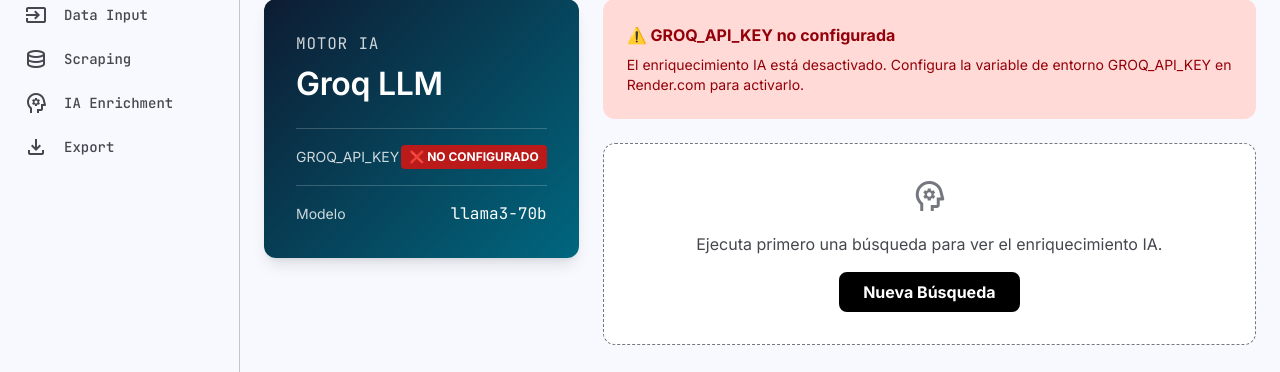
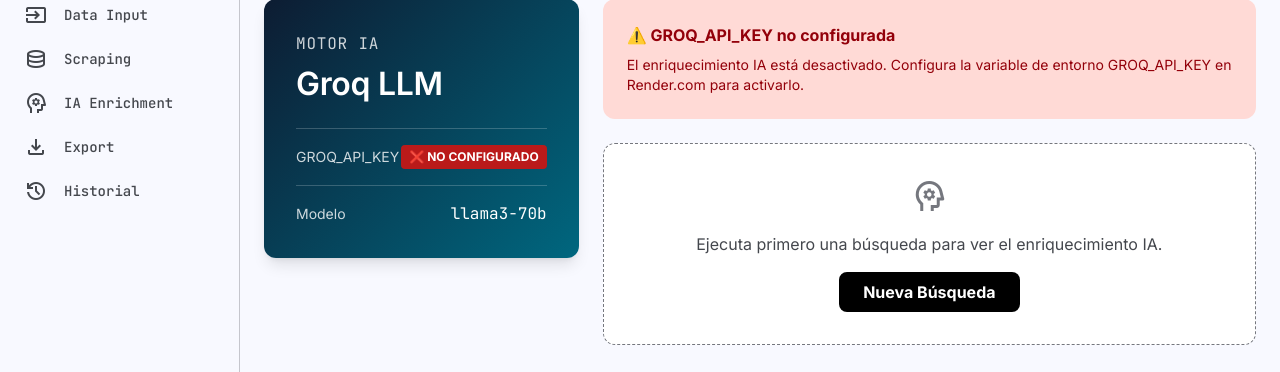
Before and after one commit to corvusnigrumm/KeySearch-SEO, a FastAPI app: template templates/ia.html in a window 1280 px wide. Shown: the part 185-557 px from the top of the page. Run offline with FastAPI, Linux system fonts and the light colour scheme; the template is opened without the code that fills it, so the values that code supplies are empty; some libraries are stand-ins or nearby versions.

Commit message:
feat: expose historial page in sidebar

```diff
--- a/templates/_sidebar.html
+++ b/templates/_sidebar.html
@@ -10,7 +10,8 @@
       ("/config", "input", "Data Input"),
       ("/scraping", "database", "Scraping"),
       ("/ia", "psychology", "IA Enrichment"),
-      ("/export", "download", "Export")
+      ("/export", "download", "Export"),
+      ("/historial", "history", "Historial")
     ] %}
     {% for href, icon, label in links %}
     <a href="{{ href }}" class="flex items-center gap-md px-md py-sm rounded transition-all duration-200 ease-in-out
```
